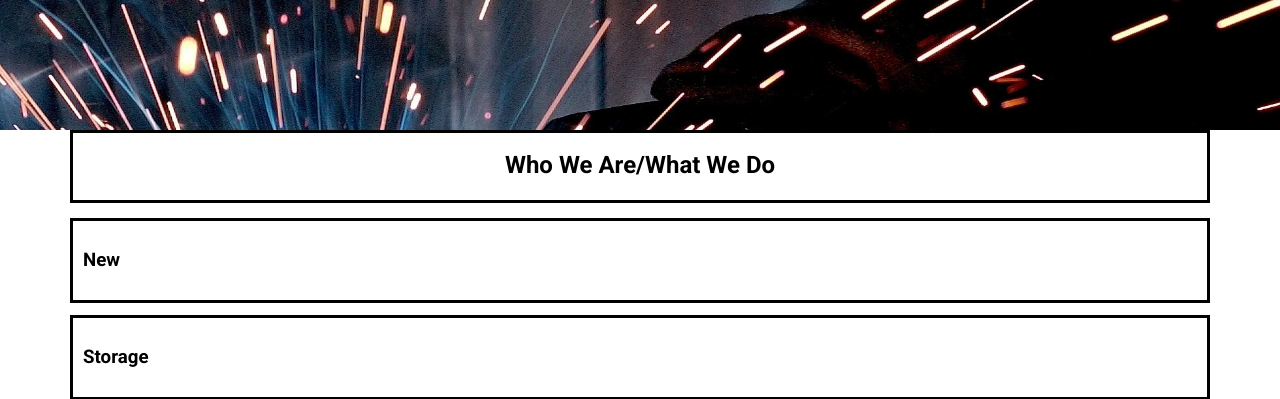
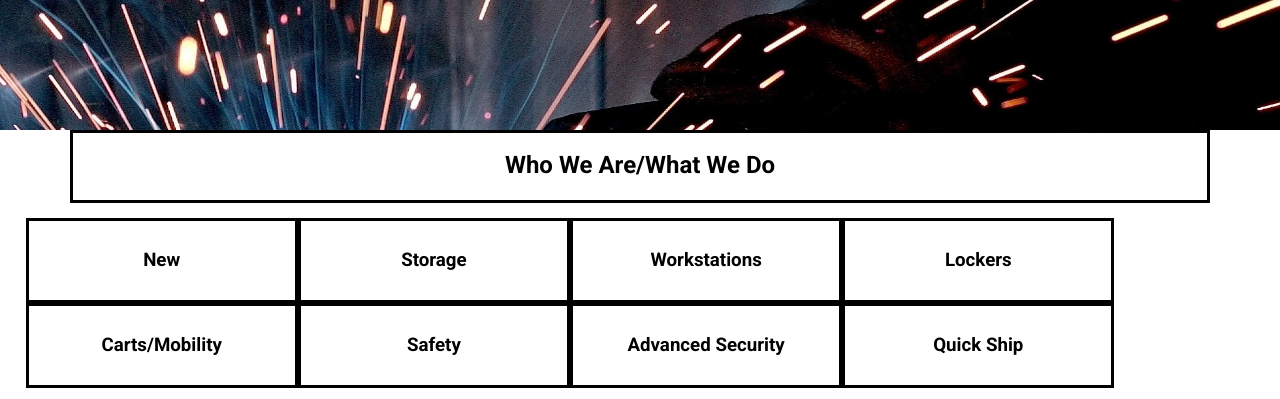
Before and after one commit to npresley13/strongholdWebsitePractice, a plain HTML site: page index.html in a window 1280 px wide. Shown: the part 414-813 px from the top of the page. Drawn offline with Linux system fonts and the light colour scheme.

Commit message:
made some grid changes to the product section

```diff
--- a/index.html
+++ b/index.html
@@ -38,29 +38,29 @@
             <h2>Who We Are/What We Do</h2>
         </div>
 
-        <div class="homepage-products limited">
-            <section class="product-column small-6 medium-4 large-3">
+        <div class="homepage-products limited product-column">
+            <section class="small-6 medium-4 large-3">
                 <h3>New</h3>
             </section>
-            <section class="product-column small-6 medium-4 large-3">
+            <section class="small-6 medium-4 large-3">
                 <h3>Storage</h3>
             </section>
-            <section class="product-column small-6 medium-4 large-3">
+            <section class="small-6 medium-4 large-3">
                 <h3>Workstations</h3>
             </section>
-            <section class="product-column small-6 medium-4 large-3">
+            <section class="small-6 medium-4 large-3">
                 <h3>Lockers</h3>
             </section>
-            <section class="product-column small-6 medium-4 large-3">
+            <section class="small-6 medium-4 large-3">
                 <h3>Carts/Mobility</h3>
             </section>
-            <section class="product-column small-6 medium-4 large-3">
+            <section class="small-6 medium-4 large-3">
                 <h3>Safety</h3>
             </section>
-            <section class="product-column small-6 medium-4 large-3">
+            <section class="small-6 medium-4 large-3">
                 <h3>Advanced Security</h3>
             </section>
-            <section class="product-column small-6 medium-4 large-3">
+            <section class="small-6 medium-4 large-3">
                 <h3>Quick Ship</h3>
             </section>
         </div>
--- a/sass/_small.scss
+++ b/sass/_small.scss
@@ -29,7 +29,6 @@ body {
 }
 
 .column {
-
     padding: 0 2vw 0 2vw;
     text-align: center;
 }
@@ -37,8 +36,6 @@ body {
 .product-column {
     display: flex;
     flex-wrap: wrap;
-    padding: 0 2vw 0 2vw;
-    margin: 0 0 .75rem 0;
     text-align: center;
 }
 
@@ -96,7 +93,6 @@ nav li {
 }
 
 nav a {
-    display: block;
     padding: 1rem, 0;
     color: $primaryBlack;
     text-align: center;
```
